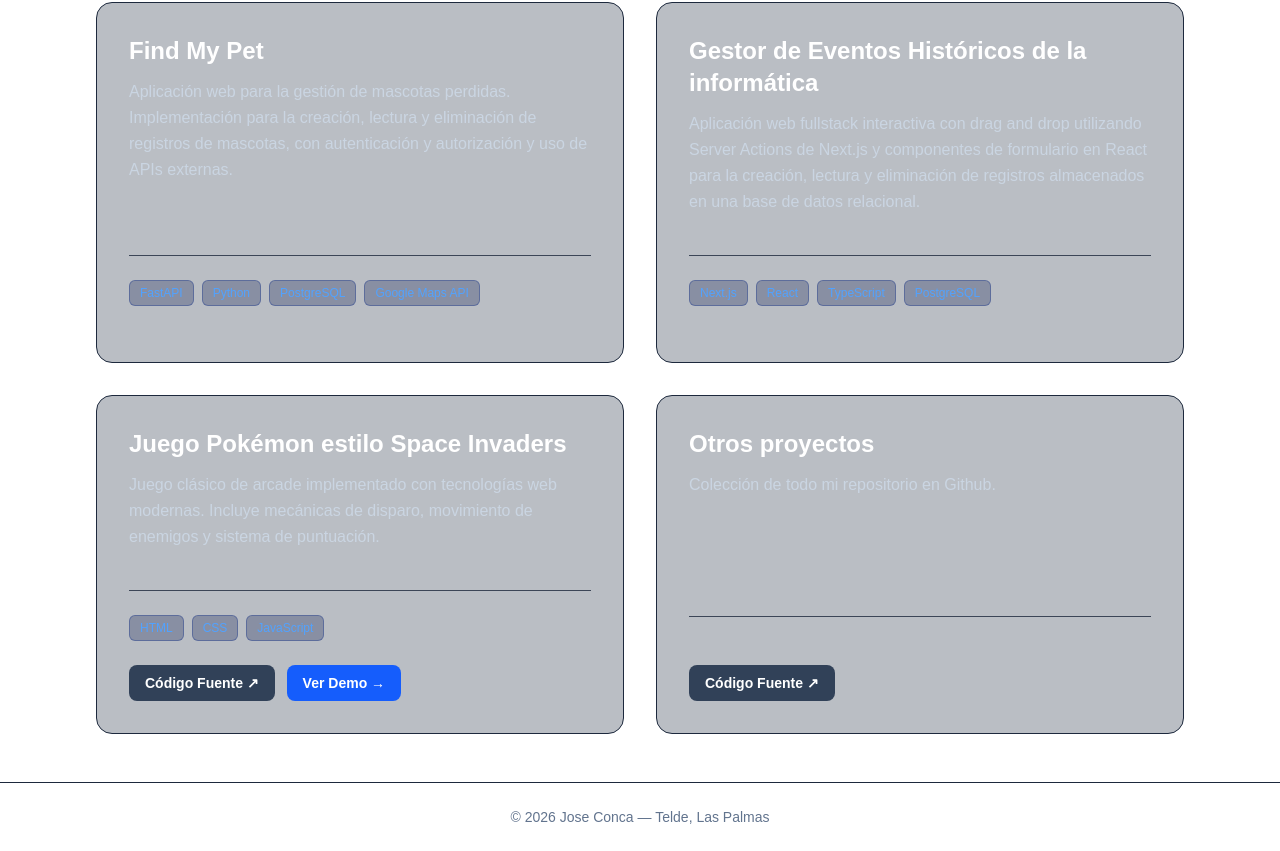
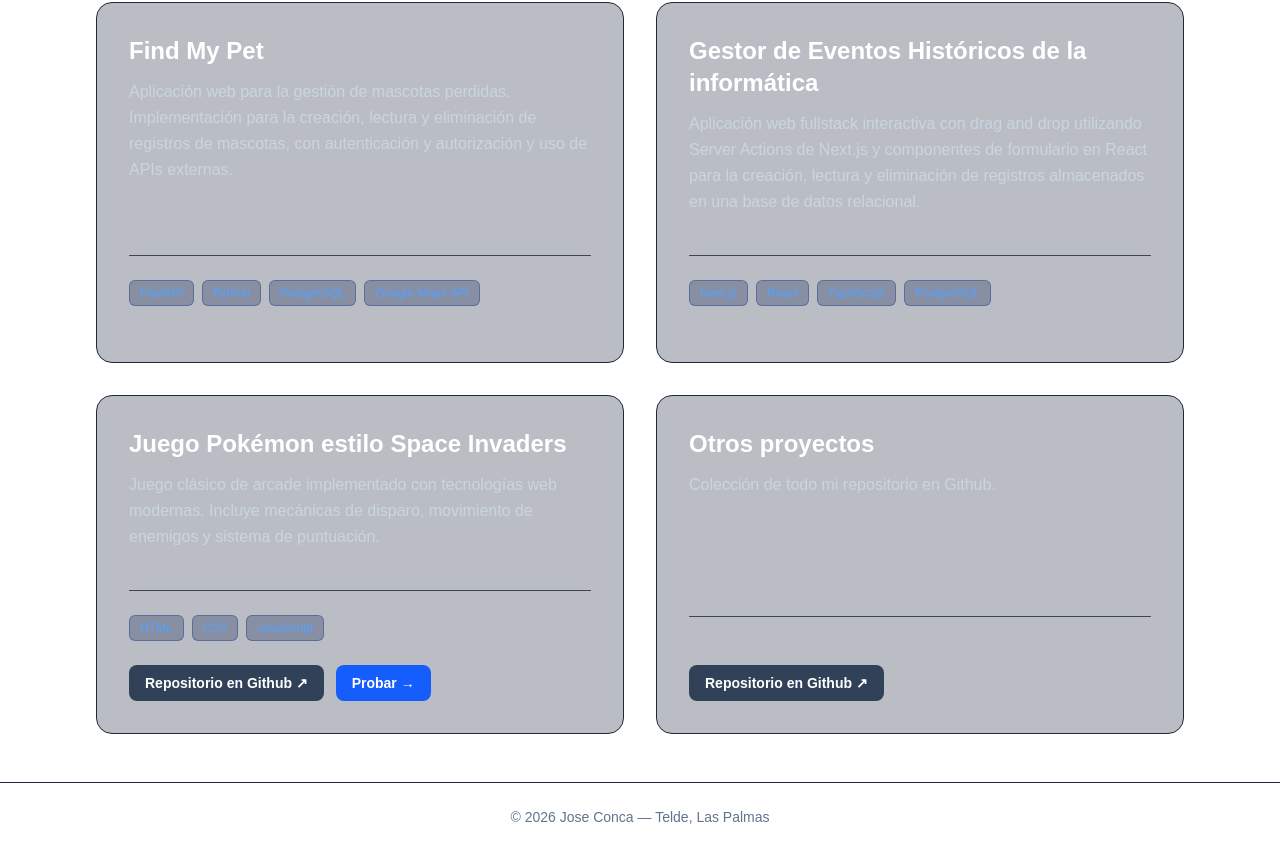
Before and after one commit to joseconca/joseconca.github.io, a Next.js app: page /proyectos in a window 1280 px wide. Shown: the part 358-1209 px from the top of the page. Built offline with nearby package versions, Linux system fonts and the light colour scheme.

Commit message:
Ajuste proyectos

```diff
--- a/src/app/proyectos/page.tsx
+++ b/src/app/proyectos/page.tsx
@@ -35,7 +35,7 @@ export default function ProyectosPage() {
   return (
     <div className="space-y-10">
 
-      {/* 1. CABECERA DE LA PÁGINA */}
+      {/* CABECERA */}
       <header className="border-b border-slate-800 pb-6">
         <h1 className="text-3xl sm:text-4xl font-extrabold text-white tracking-tight mb-3">
           Mis Proyectos
@@ -46,7 +46,7 @@ export default function ProyectosPage() {
         </p>
       </header>
 
-      {/* 2. BARRA DE FILTROS */}
+      {/* FILTROS */}
       <section>
         <div className="flex flex-wrap gap-2">
           {todasLasTecnologias.map((tech) => (
@@ -65,14 +65,13 @@ export default function ProyectosPage() {
         </div>
       </section>
 
-      {/* 3. REJILLA DE PROYECTOS */}
+      {/* PROYECTOS */}
       <section className="grid grid-cols-1 lg:grid-cols-2 gap-8">
         {proyectosFiltrados.map((proyecto) => (
           <article
             key={proyecto.id}
             className="bg-slate-800/30 border border-slate-800 rounded-2xl p-6 sm:p-8 flex flex-col transition-all hover:bg-slate-800/50 hover:border-slate-700 hover:shadow-xl"
           >
-            {/* Contenido principal de la tarjeta */}
             <div className="flex-1">
               <h2 className="text-2xl font-bold text-white mb-3">
                 {proyecto.titulo}
@@ -82,10 +81,8 @@ export default function ProyectosPage() {
               </p>
             </div>
 
-            {/* Footer de la tarjeta: Tecnologías y Botones */}
             <div className="mt-4 pt-6 border-t border-slate-800/80">
 
-              {/* Etiquetas de tecnología */}
               <div className="flex flex-wrap gap-2 mb-6">
                 {proyecto.tecnologias?.map((tech) => (
                   <span
@@ -106,7 +103,7 @@ export default function ProyectosPage() {
                     rel="noreferrer"
                     className="inline-flex items-center bg-slate-700 hover:bg-slate-600 text-white text-sm font-semibold px-4 py-2 rounded-lg transition-colors"
                   >
-                    Código Fuente ↗
+                    Repositorio en Github ↗
                   </a>
                 )}
 
@@ -117,7 +114,7 @@ export default function ProyectosPage() {
                     rel="noreferrer"
                     className="inline-flex items-center bg-blue-600 hover:bg-blue-500 text-white text-sm font-semibold px-4 py-2 rounded-lg transition-colors"
                   >
-                    Ver Demo →
+                    Probar →
                   </a>
                 )}
               </div>
```
